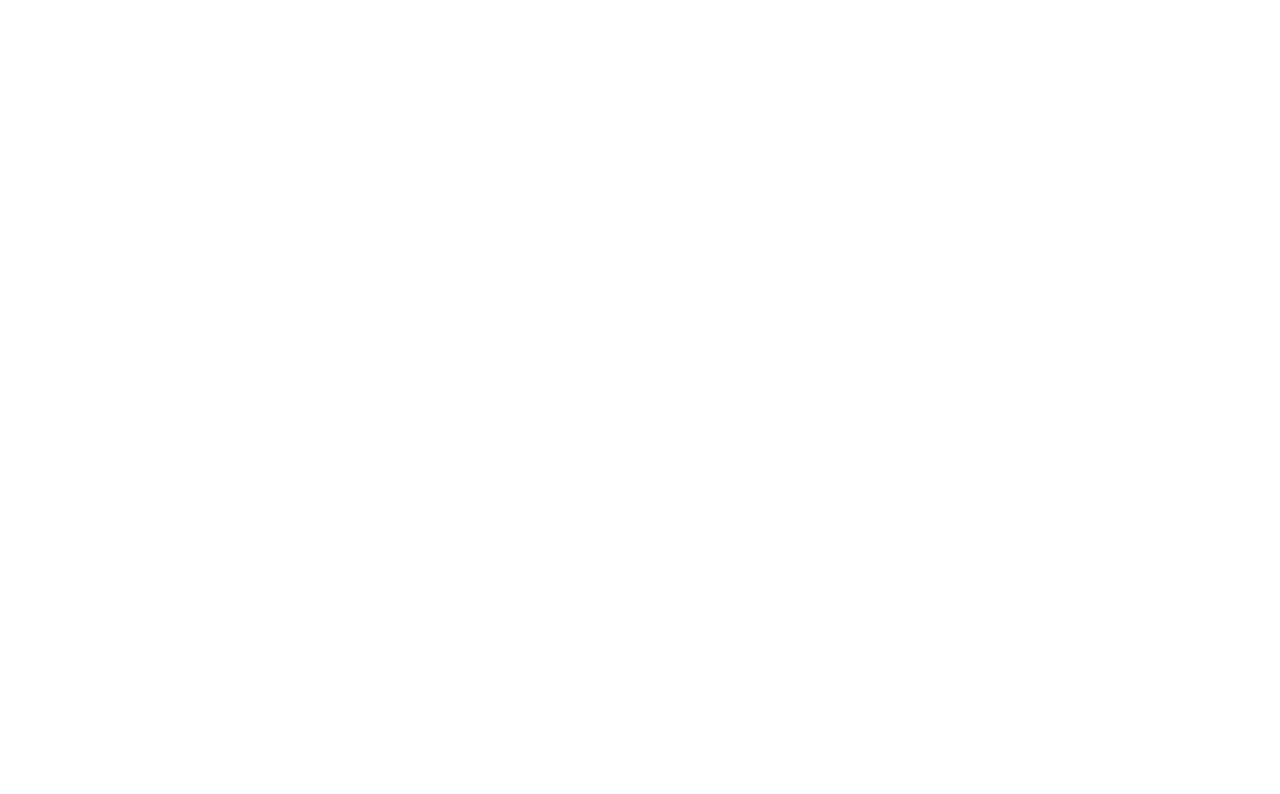
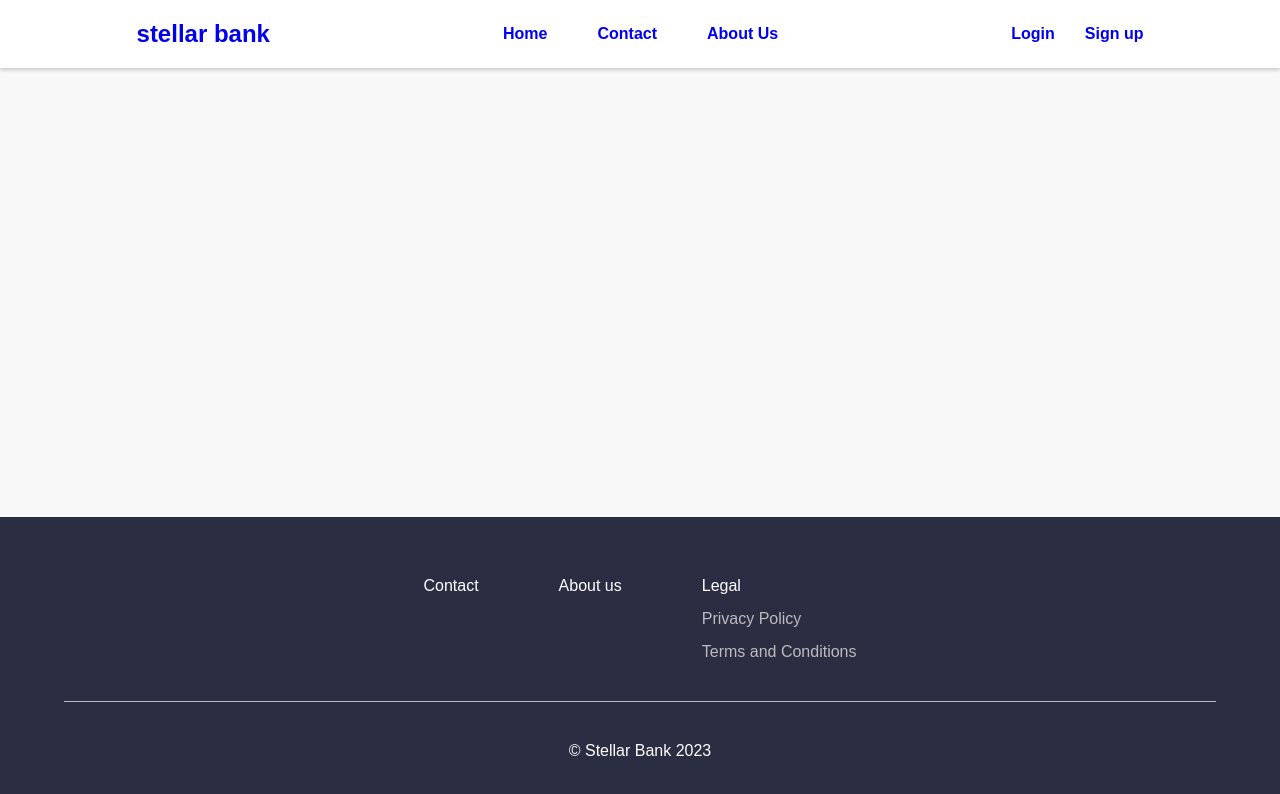
Before and after one commit to vldimr14/webbankapp, a React (Create React App) app in the folder frontend/webbankapp-frontend/: page /terms in a window 1280 px wide. Before the commit this address had no page. Shown: the top 794 px of the page. Built offline with nearby package versions, Linux system fonts and the light colour scheme; the HTML template or start-up script is replaced by a standard one.

Commit message:
add terms of service checkbox in sign up form

```diff
--- a/frontend/webbankapp-frontend/package.json
+++ b/frontend/webbankapp-frontend/package.json
@@ -7,10 +7,12 @@
     "@testing-library/react": "^13.4.0",
     "@testing-library/user-event": "^13.5.0",
     "axios": "^1.6.1",
+    "dotenv": "^16.3.1",
     "jwt-decode": "^4.0.0",
     "react": "^18.2.0",
     "react-cookie": "^6.1.1",
     "react-dom": "^18.2.0",
+    "react-google-recaptcha": "^3.1.0",
     "react-hook-form": "^7.48.2",
     "react-router-dom": "^6.18.0",
     "react-scripts": "5.0.1",
--- a/frontend/webbankapp-frontend/src/components/Footer.jsx
+++ b/frontend/webbankapp-frontend/src/components/Footer.jsx
@@ -16,8 +16,12 @@
 				</Link>
 				<div className="legal-links">
 					Legal
-					<div className="legal-link">Privacy Policy</div>
-					<div className="legal-link">Terms and Conditions</div>
+					<Link to={"/terms"} className="legal-link">
+						Privacy Policy
+					</Link>
+					<Link to={"/terms"} className="legal-link">
+						Terms and Conditions
+					</Link>
 				</div>
 			</div>
 
--- a/frontend/webbankapp-frontend/src/components/LoginComponent.jsx
+++ b/frontend/webbankapp-frontend/src/components/LoginComponent.jsx
@@ -1,4 +1,4 @@
-import { useState } from 'react';
+import { useState, useRef } from 'react';
 import '../index.css';
 import api from 'axios';
 import { Link, useNavigate } from 'react-router-dom';
@@ -15,7 +15,7 @@
 
     const cookies = new Cookies();
 
-    const validateForm = () => {
+    const validateForm = async () => {
       if (email == "" || password == "") {
         setErrorMessage("Fields cannot be empty.");
         return false;
--- a/frontend/webbankapp-frontend/src/components/SignupComponent.jsx
+++ b/frontend/webbankapp-frontend/src/components/SignupComponent.jsx
@@ -13,6 +13,7 @@
     const [passportId, setPassportId] = useState('');
     const [birthDate, setBirthDate] = useState('');
     const [errorMessage, setErrorMessage] = useState('');
+    const [legalConsent, setLegalConsent] = useState(false);
 
     const navigate = useNavigate();
 
@@ -46,6 +47,11 @@
 
       if (!birthDate.match(/^\d{4}\-(0?[1-9]|1[012])\-(0?[1-9]|[12][0-9]|3[01])$/)) {
         setErrorMessage("Invalid date of birth format");
+        return false;
+      }
+
+      if (!legalConsent) {
+        setErrorMessage("Please agree to our terms of service.")
         return false;
       }
 
@@ -110,6 +116,13 @@
               <label htmlFor="passwordRepeat">Repeat password</label>
               <input type="password" value={passwordRepeat} onChange={e => setPasswordRepeat(e.target.value)} id="passwordRepeat" placeholder="password"/>
 
+              <div className="legal-consent">
+                <input type="checkbox" id='legal-consent' defaultChecked={legalConsent} onChange={() => setLegalConsent((state) => !state)}/>
+                <label htmlFor="legal-consent" className='small-text'>
+                  Agree to our <Link to={"/terms"} className='consent-link'>terms of service and privacy policy</Link>.
+                </label>
+              </div>
+
               <button onClick={handleRegistration} className="btn btn-submit">Sign up</button>
 
               <p className='link'>
--- /dev/null
+++ b/frontend/webbankapp-frontend/src/components/TermsComponent.jsx
@@ -0,0 +1,9 @@
+function TermsComponent() {
+    return (
+        <div>
+
+        </div>
+    );
+}
+
+export default TermsComponent;
--- a/frontend/webbankapp-frontend/src/index.css
+++ b/frontend/webbankapp-frontend/src/index.css
@@ -20,6 +20,8 @@
   --small-header-size: 0.9rem;
   --small-header-color: #606060;
   --error-message-color: #ff0000;
+  --link-color: #005790;
+  --legal-link-color: #bcbcbc;
   --btn-font-size: 0.8rem;
 }
 
@@ -81,6 +83,10 @@
   color: var(--main-text-color);
 }
 
+.legal-link:visited {
+  color: var(--legal-link-color);
+}
+
 .logo {
   font-size: 1.5rem;
 }
@@ -136,7 +142,7 @@
 }
 
 .legal-link {
-  color: #bcbcbc;
+  color: var(--legal-link-color);
   font-weight: 300;
   transition: all 0.1s ease;
 }
@@ -212,6 +218,16 @@
 
 .error-message {
   color: var(--error-message-color);
+}
+
+.legal-consent {
+  display: flex;
+  align-items: start;
+  gap: 10px;
+}
+
+.consent-link {
+  border-bottom: 1px solid var(--active-text-color);
 }
 
 input {
--- a/frontend/webbankapp-frontend/src/pages/Pages.jsx
+++ b/frontend/webbankapp-frontend/src/pages/Pages.jsx
@@ -5,6 +5,7 @@
 import Login from './Login';
 import Signup from './Signup';
 import TransactionDetails from './TransactionDetails';
+import TermsOfUse from './TermsOfUse';
 
 function Pages() {
   return (
@@ -20,6 +21,7 @@
         <Route path='/profile/transfer' element={<Transfer />} />
         <Route path='/profile/history' element={<Home />} />
         <Route path='/profile/transactions/:transactionId' element={<TransactionDetails />}/>
+        <Route path='/terms' element={<TermsOfUse />}/>
       </Routes>
     </BrowserRouter>
   );
--- /dev/null
+++ b/frontend/webbankapp-frontend/src/pages/TermsOfUse.jsx
@@ -0,0 +1,15 @@
+import Header from '../components/Header'
+import Footer from '../components/Footer'
+import TermsComponent from '../components/TermsComponent';
+
+function TermsOfUse() {
+  return (
+    <div className='container'>
+			<Header />
+			<TermsComponent />
+			<Footer />
+		</div>
+  );
+}
+
+export default TermsOfUse;
```
Also changed, not shown: 2 other files (tests, documents, lock files or other folders).
